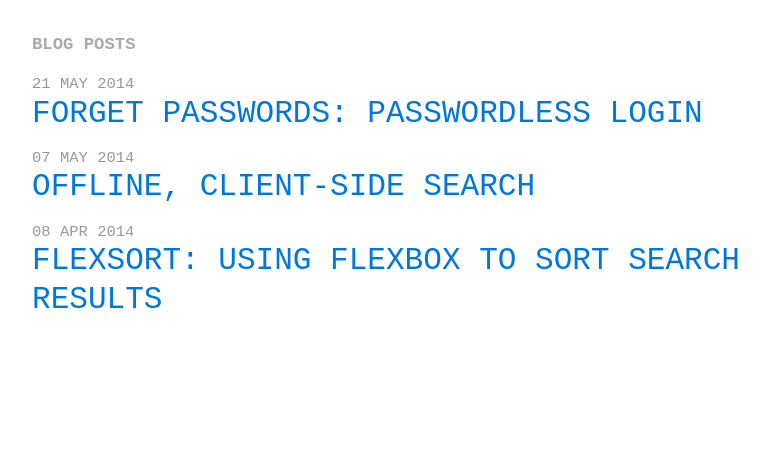
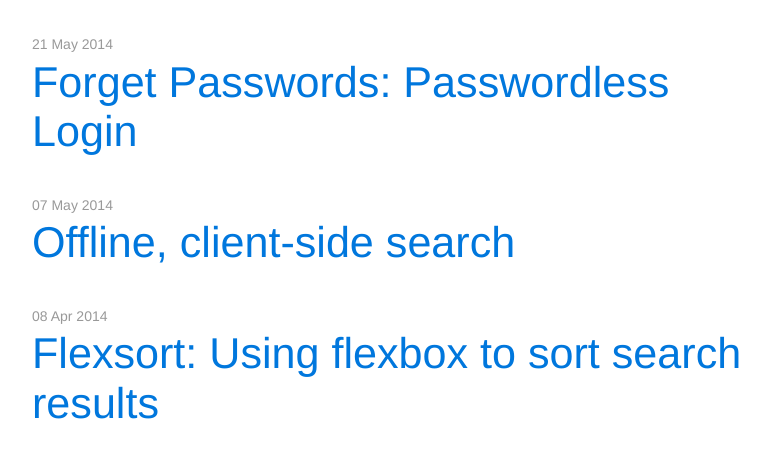
Before and after one commit to cvan/blog, a Jekyll site: the page built from blog/index.html, in a window 1280 px wide. Shown: the top 458 px of the page, without its empty margins (32-802 px from the left). Built offline with Jekyll 4.4.1, drawn with Linux system fonts in a browser that asks for light colours; some web fonts are replaced; Markdown is read by kramdown in place of the engine named in the settings.

Commit message:
blog design adjustments

```diff
--- a/blog/_layouts/default.html
+++ b/blog/_layouts/default.html
@@ -13,9 +13,9 @@
       <header class="header">
         <h1><a class="extra" href="/">blog posts</a></h1>
       </header>
-      <article>
+      <section>
         {{ content }}
-      </article>
+      </section>
     </main>
   </body>
   <script>
--- a/blog/_layouts/post.html
+++ b/blog/_layouts/post.html
@@ -1,9 +1,9 @@
 ---
 layout: default
 ---
-<h1>{{ page.title }}</h1>
-<p class="meta">{{ page.date | date_to_string }}</p>
+<time>{{ page.date | date_to_string }}</time>
+<h1 class="post-title">{{ page.title }}</h1>
 
-<div class="post">
+<article class="post">
 {{ content }}
 </div>
--- a/blog/css/main.css
+++ b/blog/css/main.css
@@ -69,9 +69,8 @@
   font: 15px "Helvetica Neue", sans-serif;
 }
 
-h1, h2, h3, h4, h5, h6, .meta, .posts li {
-  font-family: monofur, monospace;
-  text-transform: uppercase;
+h1, h2, h3, h4, h5, h6, time, .post-title {
+  font-family: "Akzidenz-Grotesk BQ", "Helvetica Neue", sans-serif;
 }
 
 h1, h2, h3, h4, h5, h6 {
@@ -88,44 +87,59 @@
   margin: 1em 0;
 }
 
-a {
+a, .link {
   border-bottom: 1px solid transparent;
   text-decoration: none;
   transition: border-bottom .15s ease-in-out, color .15s ease-in-out;
 }
 
-a:link {
+a:link, a:link .link {
   color: #07d;
 }
 
-a:visited {
+a:visited, a:visited .link {
   color: #07d;
 }
 
-a:hover {
+a:hover, a:hover .link {
   border-bottom-color: #def;
   color: #0ae;
 }
 
-a:active {
+a:active, a:active .link {
   border-bottom-color: #fed;
   color: #f81;
 }
 
 .posts {
   list-style: none;
-  margin: 1em 0 2em;
 }
 
-.posts li {
-  line-height: 1.75em;
-  padding-left: 0px;
+.posts li a {
+  padding-bottom: 1em;
 }
 
-.posts time {
+.posts li:last-child a {
+  padding-bottom: 0;
+}
+
+.posts li + li a {
+  padding-top: 1em;
+}
+
+.posts a {
+  display: block;
+}
+
+.posts a:hover {
+  border-bottom-color: transparent;
+}
+
+time {
   color: #999;
   display: block;
-  font-size: 50%;
+  font-size: 14px;
+  font-weight: 400;
 }
 
 main {
@@ -155,15 +169,12 @@
 
 .header a.extra {
   color: #aaa;
+  display: none;
 }
 
 .header a.extra:hover {
+  border-bottom-color: #eee;
   color: #000;
-}
-
-.meta {
-  color: #aaa;
-  margin: 0 0 1em;
 }
 
 .footer {
@@ -229,11 +240,11 @@
   background-color: #333;
 }
 
-article h1, .posts li {
-  color: #06BDC1;
-  font-size: 180%;
-  line-height: 1.25;
-  margin-top: .5em;
+.post-title {
+  color: #06bdc1;
+  font-size: 250%;
+  font-weight: 500;
+  line-height: 1.15;
 }
 
 @media screen and (max-width: 1000px) {
--- a/blog/index.html
+++ b/blog/index.html
@@ -5,6 +5,6 @@
 
 <ol class="posts">
 {% for post in site.posts %}
-  <li><time>{{ post.date | date_to_string }}</time> <a href="{{ post.url }}">{{ post.title }}</a></li>
+  <li><a href="{{ post.url }}"><time>{{ post.date | date_to_string }}</time> <span class="link post-title">{{ post.title }}</span></a></li>
 {% endfor %}
 </ol>
```
